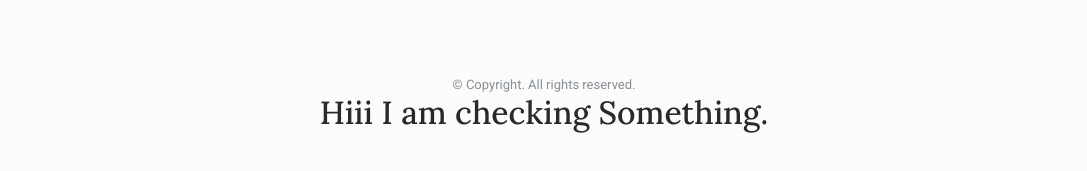
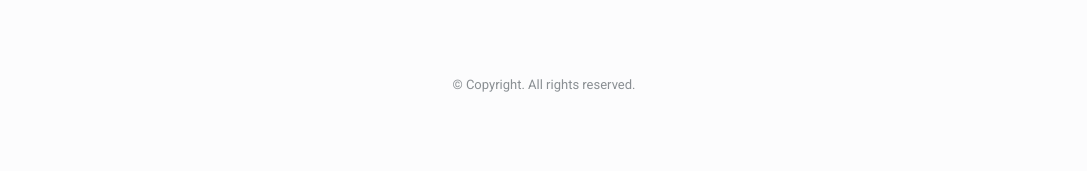
Before and after one commit to azharuddinmallick/portfolio_website, a plain HTML site: page index.html in a window 1280 px wide. Shown: the part 5694-5865 px from the top of the page, without its empty margins (96-1183 px from the left). After the commit the page ends 5834 px from the top, so only its background shows below. Drawn offline with nearby package versions, Linux system fonts and the light colour scheme.

Commit message:
Test complete

```diff
--- a/index.html
+++ b/index.html
@@ -423,8 +423,6 @@
             </ul>
             <a href="" class="resume-button">📄 Download Resume</a>
             <span class="footer__copy">© Copyright. All rights reserved.</span>
-
-    <h1>Hiii I am checking Something.</h1>
             <!-- https://azharuddinmallick.github.io/portfolio_website/AzharCVNew.pdf -->
         </div>
     </footer>
```
